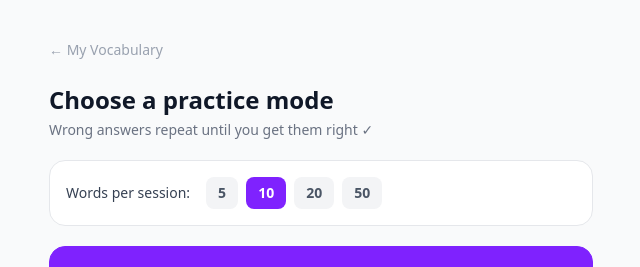
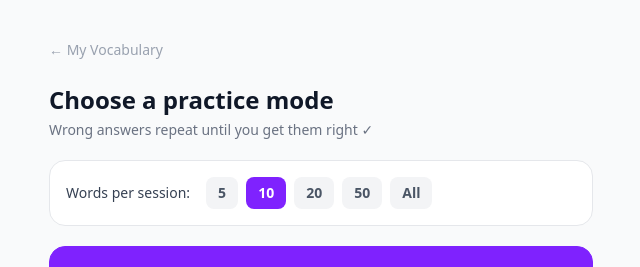
Before and after one commit to nora-la21/learning, a React (Vite) app in the folder frontend/: page /learn/1 in a window 1280 px wide. Shown: the top 267 px of the page, without its empty margins (319-959 px from the left). Built offline with nearby package versions, Linux system fonts and the light colour scheme.

Commit message:
Add 'All' option to session size picker
Selecting All uses all words in the list/selection for the session.

https://claude.ai/code/session_013q6eoZQVqoBT8524gcCZVN

```diff
--- a/frontend/src/components/GameShell.tsx
+++ b/frontend/src/components/GameShell.tsx
@@ -18,7 +18,7 @@ const MODE_LABELS: Record<string, string> = {
 interface Props {
   listId: number
   mode: GameMode
-  sessionSize?: number
+  sessionSize?: number | null
   wordIds?: number[]
   onBack: () => void
 }
@@ -33,6 +33,7 @@ type FeedbackState = {
 export type AnswerFeedback = { correct: boolean; almost: boolean; correctAnswer: string } | null
 
 export default function GameShell({ listId, mode, sessionSize = 10, wordIds, onBack }: Props) {
+  const effectiveSize = sessionSize ?? 9999
   const [sessionId, setSessionId] = useState<string | null>(null)
   const [question, setQuestion] = useState<GameQuestion | null>(null)
   const [total, setTotal] = useState(0)
@@ -76,7 +77,7 @@ export default function GameShell({ listId, mode, sessionSize = 10, wordIds, onB
     setXp(0)
     setStreak(0)
     try {
-      const session = await api.startGame(listId, mode, sessionSize, wordIds)
+      const session = await api.startGame(listId, mode, effectiveSize, wordIds)
       setSessionId(session.session_id)
       setTotal(session.total)
       await loadNext(session.session_id)
--- a/frontend/src/pages/LearnPage.tsx
+++ b/frontend/src/pages/LearnPage.tsx
@@ -11,12 +11,12 @@ const MODES: { id: GameMode; label: string; desc: string; icon: string; highligh
   { id: 'reverse_type_it', label: 'Type It', desc: 'See the English word, type the Dutch translation', icon: '✍️' },
 ]
 
-const SESSION_SIZES = [5, 10, 20, 50]
+const SESSION_SIZES: (number | null)[] = [5, 10, 20, 50, null]
 
 export default function LearnPage() {
   const { listId } = useParams<{ listId: string }>()
   const [selectedMode, setSelectedMode] = useState<GameMode | null>(null)
-  const [sessionSize, setSessionSize] = useState(10)
+  const [sessionSize, setSessionSize] = useState<number | null>(10)
   const navigate = useNavigate()
   const id = Number(listId)
 
@@ -60,10 +60,10 @@ export default function LearnPage() {
         {/* Session size picker */}
         <div className="bg-white dark:bg-gray-800 rounded-2xl border border-gray-200 dark:border-gray-700 p-4 mb-5 flex items-center gap-4">
           <span className="text-sm font-medium text-gray-700 dark:text-gray-300 shrink-0">Words per session:</span>
-          <div className="flex gap-2">
+          <div className="flex gap-2 flex-wrap">
             {SESSION_SIZES.map(size => (
               <button
-                key={size}
+                key={size ?? 'all'}
                 onClick={() => setSessionSize(size)}
                 className={`px-3 py-1.5 rounded-lg text-sm font-semibold transition-colors ${
                   sessionSize === size
@@ -71,7 +71,7 @@ export default function LearnPage() {
                     : 'bg-gray-100 dark:bg-gray-700 text-gray-600 dark:text-gray-300 hover:bg-gray-200 dark:hover:bg-gray-600'
                 }`}
               >
-                {size}
+                {size ?? 'All'}
               </button>
             ))}
           </div>
```
